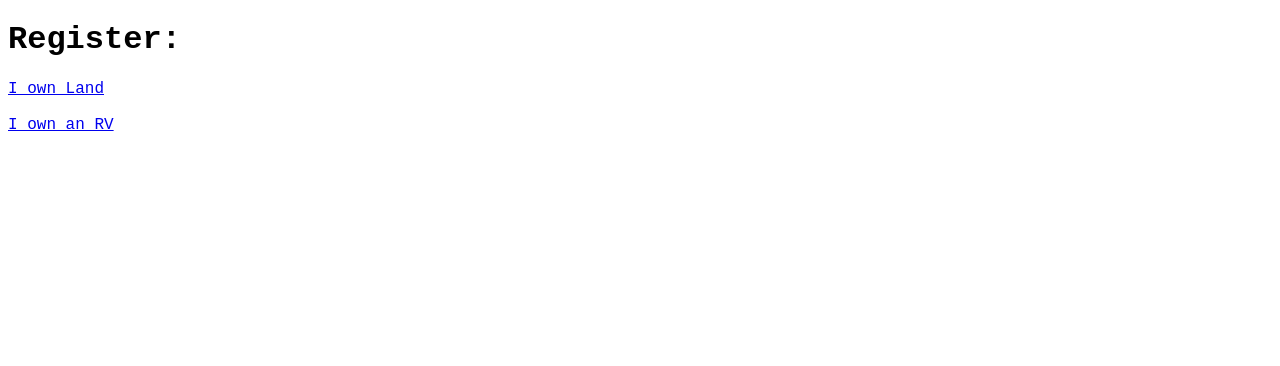
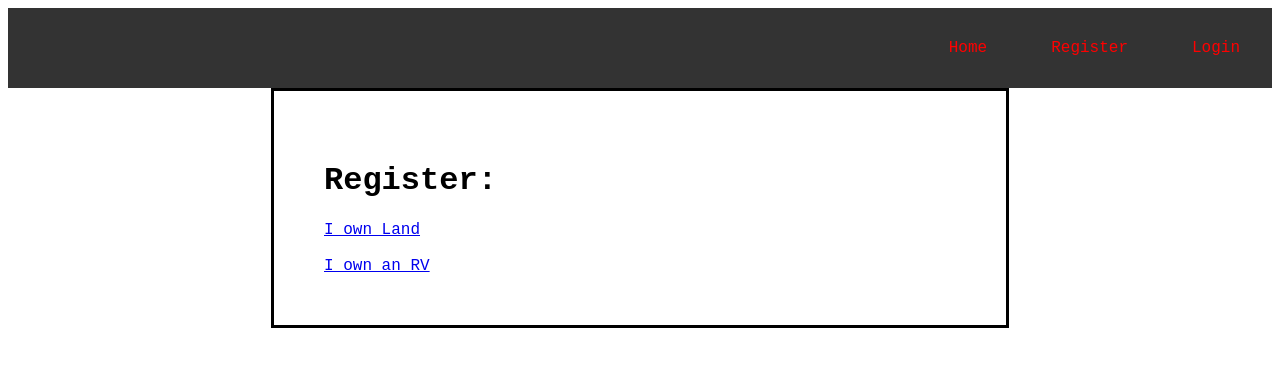
Before and after one commit to eoinlynchcodes/BuildWeekThree, a React (Create React App) app in the folder rvairbnb/: page /register in a window 1280 px wide. Shown: the top 366 px of the page. Built offline with nearby package versions, Linux system fonts and the light colour scheme.

Commit message:
Style/Layout updated.

```diff
--- a/rvairbnb/src/App.js
+++ b/rvairbnb/src/App.js
@@ -27,7 +27,7 @@ function App() {
 
   return (
     <div>
-      <Route exact path="/home" component={HomePage} />
+      <Route exact path="/" component={HomePage} />
       <Route exact path="/register" component={Register} />
       <Route exact path="/login" component={Login} />
       <Route exact path="/landOwnerLogin" component={LandOwnerLogin} />
--- a/rvairbnb/src/components/HomePage.js
+++ b/rvairbnb/src/components/HomePage.js
@@ -1,10 +1,12 @@
 import React from "react";
+import "../index.css";
 import { NavLink } from "react-router-dom";
 import homepageImage from "../images/homepageImage";
 
 export default function HomePage() {
   return (
     <div>
+      <h1>RV-Airbnb</h1>
       <nav>
         <NavLink className="homeNavLink" to="/register">
           Register
@@ -13,7 +15,41 @@ export default function HomePage() {
           Login
         </NavLink>
       </nav>
-      <img src={homepageImage} alt='homePageImage'/>
+      <img src={homepageImage} alt="homePageImage" />
+
+      <article>
+        <h1><u>RV-Airbnb</u></h1>
+        <p>RV-Airbnb let's you park, camp and experience a world that is out there waiting for you.</p>
+
+        <div>
+          <h3>How it Works for RV owners:</h3>
+        <ul>
+          <li>Create your RV-Airbnb account</li>
+          <li>Search and find the right location to park up and experience the world from</li>
+          <li>Schedule and pay using RV-Airbnb</li>
+          <li>Enjoy your time in a previously out of reach place</li>
+        </ul>
+        </div>
+
+        <div>
+          <h3>How it Works for Land Owners:</h3>
+          <ul>
+          <li>Create your RV-Airbnb account</li>
+          <li>Create your listing</li>
+          <li>Receive Bookings</li>
+          <li>Host Guests</li>
+          <li>Get paid</li>
+          </ul>
+        </div>
+
+        <p>What are you waiting for? Sign up or loose out!</p>
+
+      </article>
+
+
+      <footer>
+        <h2>&copy; RV-Airbnb 2020</h2>
+      </footer>
     </div>
   );
 }
--- a/rvairbnb/src/components/Login.js
+++ b/rvairbnb/src/components/Login.js
@@ -1,19 +1,34 @@
 import React from "react";
 import "../index.css";
-import { Link } from "react-router-dom";
+import { Link, NavLink } from "react-router-dom";
 
 export default function Login() {
   return (
     <div>
-      <h1>Login:</h1>
+      <nav>
+        <NavLink className="homeNavLink" to='/'>
+          Home
+        </NavLink>
+
+      <NavLink className="homeNavLink" to="/register">
+          Register
+        </NavLink>
+        <NavLink className="homeNavLink" to="/login">
+          Login
+        </NavLink>
+      </nav>
+
       <div>
+<div className="container">
 
-
+        <h1>Login:</h1>
         <Link to="/landOwnerLogin">I own Land</Link>
         <br></br>
         <br></br>
         <Link to="/rvOwnerLogin">I own an RV</Link>
       </div>
     </div>
+    </div>
+
   );
 }
--- a/rvairbnb/src/components/Register.js
+++ b/rvairbnb/src/components/Register.js
@@ -1,15 +1,30 @@
 import React from "react";
 import "../index.css";
-import { Link } from "react-router-dom";
+import { Link, NavLink } from "react-router-dom";
 
 export default function Register() {
   return (
     <div>
+      <nav>
+        <NavLink className="homeNavLink" to='/'>
+          Home
+        </NavLink>
+
+      <NavLink className="homeNavLink" to="/register">
+          Register
+        </NavLink>
+        <NavLink className="homeNavLink" to="/login">
+          Login
+        </NavLink>
+      </nav>
+      <div className="container">
       <h1>Register:</h1>
       <Link to="/landOwnerRegister">I own Land</Link>
       <br></br>
       <br></br>
       <Link to="/rvOwnerRegister">I own an RV</Link>
     </div>
+    </div>
+
   );
 }
--- a/rvairbnb/src/index.css
+++ b/rvairbnb/src/index.css
@@ -5,3 +5,25 @@ form{
     display: flex;
     flex-direction: column;
 }
+
+article{
+    width: 50%;
+    margin: 0 auto;
+    border: solid black;
+    padding: 50px 50px;
+}
+
+footer{
+    background-color: #333;
+    height: 5rem;
+    color: red;
+    display: flex;
+    justify-content: center;
+}
+
+.container{
+    width: 50%;
+    margin: 0 auto;
+    border: solid black;
+    padding: 50px 50px;
+}
```
